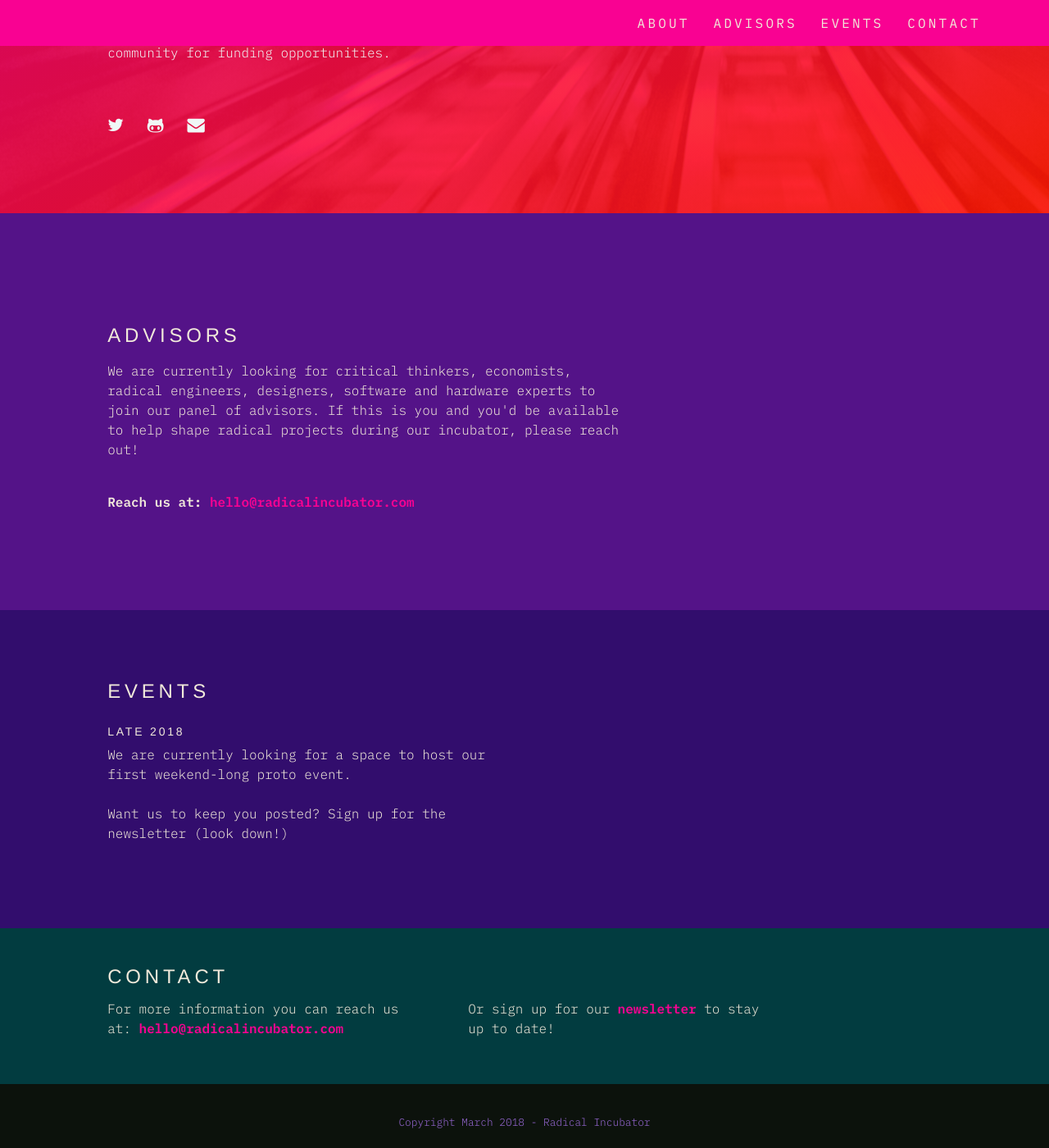
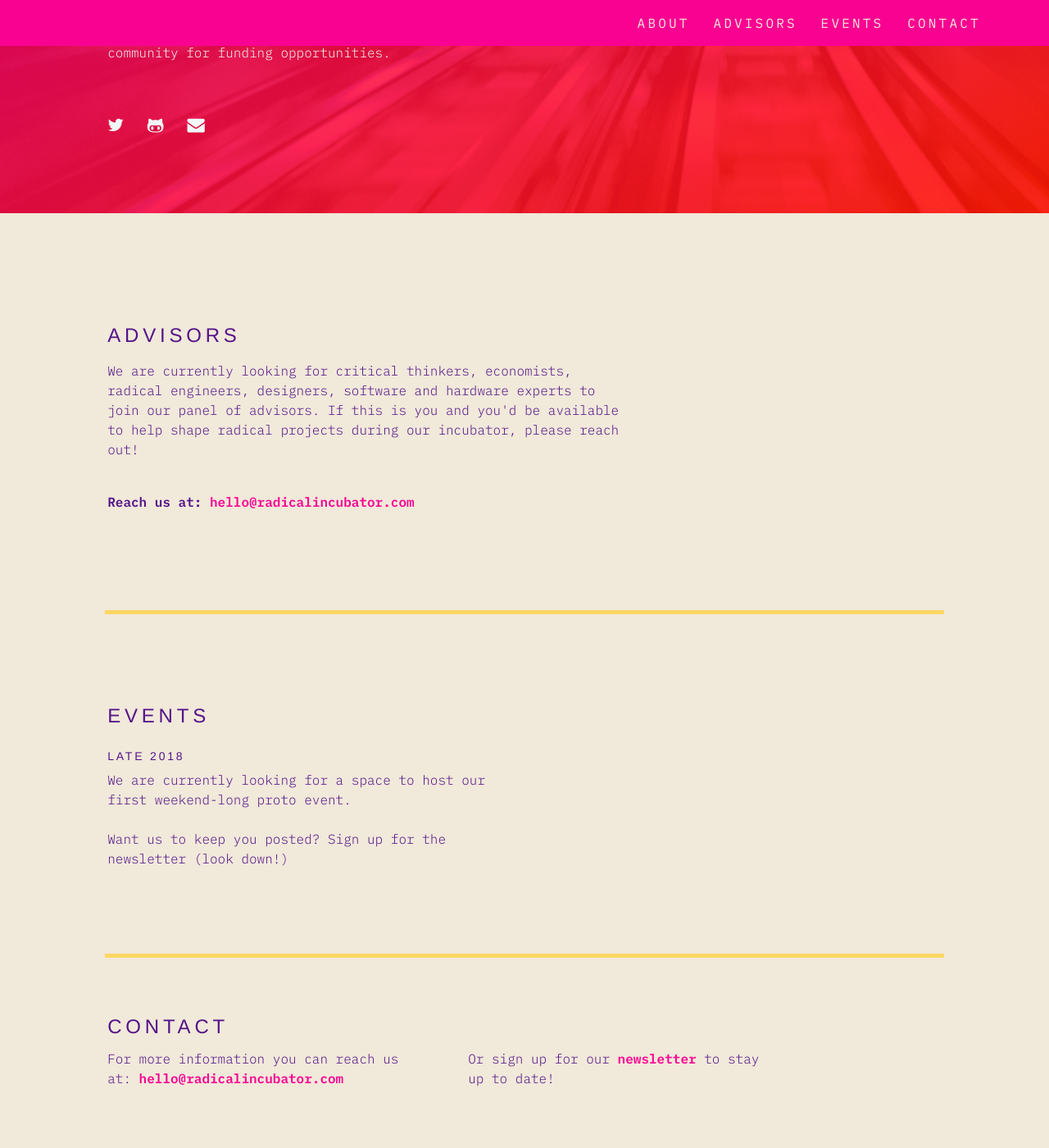
Before and after one commit to criticalincubator/criticalincubator.github.io, a Jekyll site: the page built from index.html, in a window 1280 px wide and 1400 px high, scrolled down 430 px. Shown: the whole window at 82% size. Built offline with Jekyll 4.4.1, drawn with Linux system fonts in a browser that asks for light colours; nearby versions of some CDN libraries.

Commit message:
redesign

```diff
--- a/css/main.css
+++ b/css/main.css
@@ -2,7 +2,7 @@
   	font-weight: 300;
   	font-family: 'IBM Plex Mono', monospace;
   	color:white;
-  	background-color: #0C120C;
+  	background-color: #541388;
 }
 
 body a {
@@ -24,9 +24,12 @@
 }
 
 footer {
-	background-color: #0C120C;
+	background-color: #541388;
 }
 
+.bgbody {
+	background-color: #F1E9DA;
+}
 
 .about a {
 	font-weight: 400;
@@ -58,19 +61,39 @@
 
 .bg-dark {
 	color: #0C120C;
-	background-color: #0C120C;
+	background-color: #541388;
 	border: none;
 	padding-top: 6%;
 	padding-bottom: 3%;
 }
 
+hr.haar {
+	border: 0;
+    height: 5px;
+    width: 80vw;
+    background: #FFD447;
+    margin-left: 10vw;
+    margin-right: 20vw;
+/*    background-image: linear-gradient(to right, #ccc, yellow, #ccc);*/
+}
+
 .bg-medium {
-	background-color: #541388;
-	color: #F1E9DA;
+	background-color: #F1E9DA;
+	color: #541388;
+	border: none;
+/*	border-bottom: 4px solid yellow;*/
+	padding-top: 2%;
+	padding-bottom: 0%;
+}
+
+.bg-last {
+	background-color: #F1E9DA;
+	color: #541388;
 	border: none;
 	padding-top: 2%;
 	padding-bottom: 0%;
 }
+
 
 .bg-green {
 	background-color: #320D6D;
--- a/index.html
+++ b/index.html
@@ -1,7 +1,7 @@
 ---
 layout: main
 ---
-
+<div class="bgbody">
  <div class="bg-image bg-dark" id="about">
     <header class="container px3 py1 first-elem intro-bt">
       <div class="clearfix mxn2">
@@ -31,9 +31,8 @@
         </div>
     </section>
   </div>
-
-
-    <div class="bg-green border">
+<hr class="haar"/>
+    <div class="bg-medium border">
       <section id="events" class="container px4 py0 elem-margin">
         <div class="clearfix mxn2">
           <h2 class="responsive-h2 caps px3 mt4">Events</h2>
@@ -46,8 +45,8 @@
         </div>
     </section>
   </div>
-
-<div class="bg-blue border" id="contact">
+<hr class="haar"/>
+<div class="bg-last border" id="contact">
       <section id="events" class="container px4 py0 elem-margin">
         <div class="clearfix mxn2">
           <h2 class="responsive-h2 caps px3">Contact</h2>
@@ -56,7 +55,10 @@
         </div>
           <div class="sm-col sm-col-5 px3 py0">
           <p>Or sign up for our <strong><a href="https://tinyletter.com/radicalincubator" target="_blank">newsletter</a></strong> to stay up to date!</p>
+          <br><br>
         </div>
         </div>
     </section>
 </div>
+
+</div>
```
